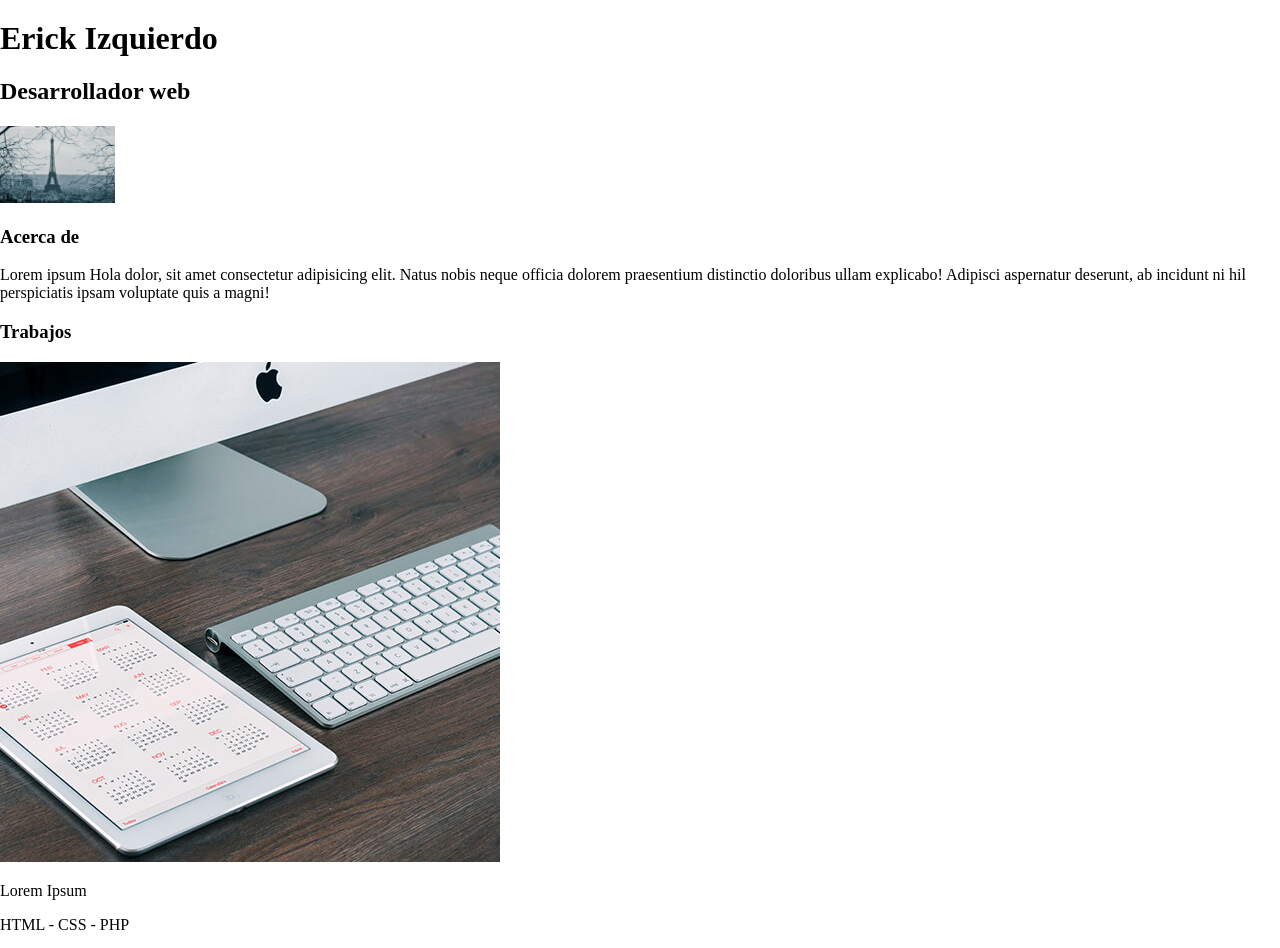
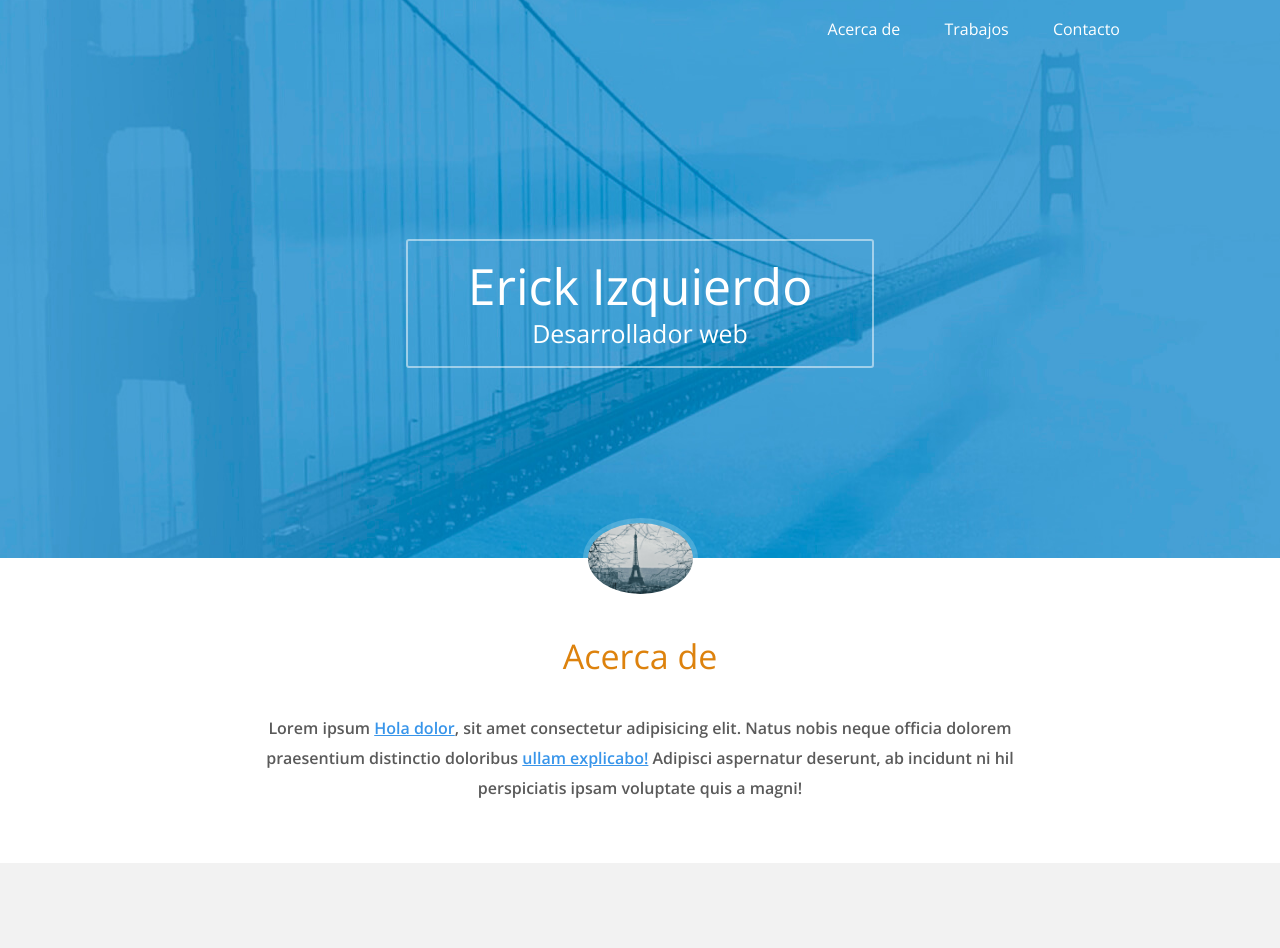
Before and after one commit to ErickIzquierdo/CursoDisenoWeb, a plain HTML site: page portafolio/index.html in a window 1280 px wide. Shown: the part 20-968 px from the top of the page. Drawn offline with nearby package versions, Linux system fonts and the light colour scheme.

Commit message:
Se terminó diseño de portafolio

```diff
--- a/portafolio/css/estilos.css
+++ b/portafolio/css/estilos.css
@@ -0,0 +1,277 @@
+* {
+    box-sizing: border-box;
+}
+
+body {
+    background: #fff;
+    font-family: "Open Sans",sans-serif;
+    font-size: 16px;
+}
+
+.contenedor {
+    width: 90%;
+    max-width: 1000px;
+    /* background: #ccc; */
+    margin: auto;
+    overflow: hidden;
+}
+
+
+
+/*-----------Header-------------*/
+header {
+    background: url("../img/bg.jpg") #49a3d6;
+    background-repeat: no-repeat;
+    background-position: center;
+    max-height: 600px;
+}
+
+header .menu {
+    margin: 40px 0;
+    text-align: right;
+}
+
+header .menu a {
+    margin: 0 20px;
+    color: #fff;
+    padding-bottom: 9px;
+    display: inline-block;
+    text-decoration: none;
+    border-bottom:  2px solid transparent;
+    font-size: 1em;
+}
+
+header .menu a:hover {
+    border-bottom: 2px solid #fff;
+}
+
+
+header .contenedor-texto {
+    display: flex;
+    margin: 190px 0;
+    justify-content: center;
+    align-content: center;
+}
+
+header .contenedor-texto .texto {
+    border: 2px solid rgba(255, 255, 255, 0.5);
+    border-radius: 3px;
+    display: inline-block;
+    text-align: center;
+    padding: 20px 60px;
+}
+
+header .contenedor-texto .texto h1,
+header .contenedor-texto .texto h2 {
+    color: #fff;
+    font-weight: 300;
+    margin: 0;
+}
+
+header .contenedor-texto .texto .nombre{
+    margin-bottom: 10px;
+    font-size: 50px;
+    line-height: 50px;
+}
+
+header .contenedor-texto .texto .profesion{
+    font-size: 25px;
+    line-height: 25px;
+}
+
+
+/*-----------Main----------------*/
+
+.main .contenedor{
+    overflow: visible;
+}
+
+.main .acerca-de {
+    text-align: center;
+}
+
+.main .acerca-de .foto {
+    margin-top: -40px;
+
+}
+.main .acerca-de .foto img{
+    vertical-align: top;
+    border-radius: 50%;
+    border: 5px solid rgba(255, 255, 255, 0.2)
+}
+
+.main .acerca-de .texto {
+    color: #5a5a5a;
+    font-weight: 600;
+    font-size: 1em;
+    line-height: 30px;
+    width: 80%;
+    margin: 40px auto 60px auto;
+}
+
+.main .acerca-de .texto .titulo {
+    font-size: 34px;
+    line-height: 34px;
+    margin-bottom: 40px;
+    font-weight: 300;
+    color: #dd820d;
+    text-align: center;
+}
+
+.main .acerca-de .texto .bold {
+    color: #3895ea;
+    text-decoration: underline;
+}
+
+.main .trabajos {
+    background: #f2f2f2;
+    padding: 60px 0;
+}
+
+.main .trabajos .contenedor {
+    overflow: hidden;
+}
+
+.main .trabajos .titulo {
+    font-size: 34px;
+    line-height: 34px;
+    margin-bottom: 40px;
+    font-weight: 300;
+    color: #323068;
+    text-align: center;
+}
+
+.main .trabajos .contenedor-trabajos {
+    display: flex;
+    flex-direction: row;
+    flex-wrap: wrap;
+    justify-content: space-between;
+}
+
+.main .trabajos .contenedor-trabajos .trabajo {
+    width: 23%;
+    margin-bottom: 40px;
+}
+
+.main .trabajos .contenedor-trabajos .trabajo .thumb {
+    width: 100%;
+    margin-bottom: 10px;
+}
+
+.main .trabajos .contenedor-trabajos .trabajo .thumb img{
+    width: 100%;
+    vertical-align: top;
+    border-radius: 3px;
+}
+
+.main .trabajos .contenedor-trabajos .trabajo .descripcion {
+    text-align: center;
+}
+
+.main .trabajos .contenedor-trabajos .trabajo .nombre {
+    font-weight: 700;
+    color: #3895ea;
+    margin-bottom: 10px;
+}
+
+.main .trabajos .contenedor-trabajos .trabajo .categoria {
+    font-size: 14px;
+    color: #636363;
+}
+
+
+/*-----------Footer----------------*/
+footer .contacto {
+    padding: 60px 0;
+}
+
+footer .contacto .titulo {
+    font-size: 34px;
+    line-height: 34px;
+    margin-bottom: 40px;
+    font-weight: 300;
+    color: #3895ea;
+    text-align: center;
+}
+
+footer .contacto .formulario {
+    display: flex;
+    flex-wrap: wrap;
+    justify-content: space-between;
+}
+
+footer .contacto .formulario input[type="text"],
+footer .contacto .formulario input[type="email"],
+footer .contacto .formulario textarea {
+    border: 2px solid #cecece;
+    border-radius: 5px;
+    padding: 15px 20px;
+    font-size: 20px;
+    color:#a4a4a4;
+}
+
+footer .contacto .formulario input[type="text"]:focus,
+footer .contacto .formulario input[type="email"]:focus,
+footer .contacto .formulario textarea:focus {
+    border: 2px solid #3895ea;
+}
+
+footer .contacto .formulario input[type="text"],
+footer .contacto .formulario input[type="email"] {
+    width: 49%;
+    margin-bottom: 15px;
+}
+
+footer .contacto .formulario textarea {
+    width: 100%;
+    height: 100px;
+    min-width: 100%;
+    max-width: 100%;
+    min-height: 100px;
+    max-height: 300px;
+    margin-bottom: 15px;
+}
+
+footer .contacto .formulario .boton {
+    margin: auto;
+    background: #3895ea;
+    color: #fff;
+    border: none;
+    border-radius: 3px;
+    padding: 15px 40px;
+    cursor: pointer;
+}
+
+footer .contacto .formulario .boton:hover {
+    background: #387bea;
+}
+
+footer .redes-sociales {
+    background: #1e2b38;
+    padding: 60px 0;
+}
+
+footer .redes-sociales .contenedor {
+    display: flex;
+    justify-content: center;
+
+
+}
+
+footer .redes-sociales a {
+    color: #fff;
+    text-align: center;
+    width: 100px;
+    display: block;
+    padding: 15px 0;
+    border-radius: 3px;
+    font-size: 30px;
+    /* background: #ccc; */
+    margin: 0 20px;
+}
+
+footer .redes-sociales .twitter:hover { background: #1da1f2; }
+footer .redes-sociales .facebook:hover { background: #3b5998; }
+footer .redes-sociales .youtube:hover { background: #cd201f; }
+footer .redes-sociales .github:hover { background: #666666; }
+footer .redes-sociales .instagram:hover { background: #3f729b; }
--- a/portafolio/index.html
+++ b/portafolio/index.html
@@ -43,7 +43,7 @@
         </section>
         <section class="trabajos">
             <div class="contenedor">
-                <h3 class="trabajos">Trabajos</h3>
+                <h3 class="titulo">Trabajos</h3>
                 <div class="contenedor-trabajos">
                     <div class="trabajo">
                         <div class="thumb">
@@ -54,8 +54,6 @@
                             <p class="categoria">HTML - CSS - PHP</p>
                         </div>
                     </div>
-                </div>
-                <div class="contenedor-trabajos">
                     <div class="trabajo">
                         <div class="thumb">
                             <img src="img/trabajos/2.jpg" alt="Lorem Ipsum">
@@ -65,8 +63,6 @@
                             <p class="categoria">HTML - CSS - PHP</p>
                         </div>
                     </div>
-                </div>
-                <div class="contenedor-trabajos">
                     <div class="trabajo">
                         <div class="thumb">
                             <img src="img/trabajos/3.jpg" alt="Lorem Ipsum">
@@ -76,8 +72,6 @@
                             <p class="categoria">HTML - CSS - PHP</p>
                         </div>
                     </div>
-                </div>
-                <div class="contenedor-trabajos">
                     <div class="trabajo">
                         <div class="thumb">
                             <img src="img/trabajos/4.jpg" alt="Lorem Ipsum">
@@ -87,8 +81,6 @@
                             <p class="categoria">HTML - CSS - PHP</p>
                         </div>
                     </div>
-                </div>
-                <div class="contenedor-trabajos">
                     <div class="trabajo">
                         <div class="thumb">
                             <img src="img/trabajos/5.jpg" alt="Lorem Ipsum">
@@ -98,8 +90,6 @@
                             <p class="categoria">HTML - CSS - PHP</p>
                         </div>
                     </div>
-                </div>
-                <div class="contenedor-trabajos">
                     <div class="trabajo">
                         <div class="thumb">
                             <img src="img/trabajos/6.jpg" alt="Lorem Ipsum">
@@ -109,8 +99,6 @@
                             <p class="categoria">HTML - CSS - PHP</p>
                         </div>
                     </div>
-                </div>
-                <div class="contenedor-trabajos">
                     <div class="trabajo">
                         <div class="thumb">
                             <img src="img/trabajos/7.jpg" alt="Lorem Ipsum">
@@ -120,8 +108,6 @@
                             <p class="categoria">HTML - CSS - PHP</p>
                         </div>
                     </div>
-                </div>
-                <div class="contenedor-trabajos">
                     <div class="trabajo">
                         <div class="thumb">
                             <img src="img/trabajos/8.jpg" alt="Lorem Ipsum">
@@ -130,7 +116,6 @@
                             <p class="nombre">Lorem Ipsum</p>
                             <p class="categoria">HTML - CSS - PHP</p>
                         </div>
-                    </div>
                 </div>
             </div>
         </section>
```
